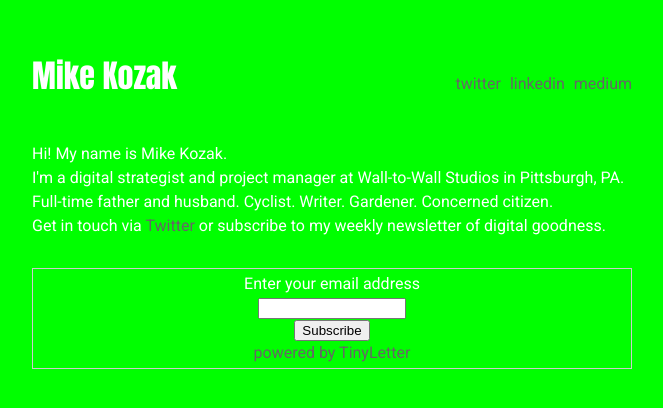
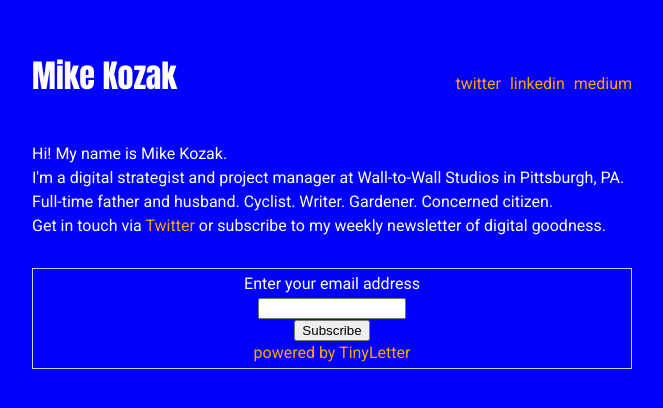
Before and after one commit to mwkozak/mwkozak.github.io, a Jekyll site: the page built from index.html, in a window 1280 px wide. Shown: the top 408 px of the page, without its empty margins (308-971 px from the left). Built offline with Jekyll 4.4.1, drawn with Linux system fonts in a browser that asks for light colours.

Commit message:
update bg and links

```diff
--- a/_sass/_config.scss
+++ b/_sass/_config.scss
@@ -2,14 +2,14 @@
 $color-black: #272727;
 $color-white: #FFFFFF;
 $color-grey: #EEEEEE;
-$color-link: #666666;
+$color-link: orange;
 $color-code: #00FF00;
 $color-hire-white: #FEFEFE;
 $color-hire-black: #272727;
 $color-hire-green: #B6EFD4;
 $color-hire-blue: #A0CCDA;
 $color-hire-shadow: rgba(0, 0, 0, 0.2);
-$color-blue: #00ff00;
+$color-blue: #0000ff;
 
 // BREAKPOINTS
 $br: 600px;
```
